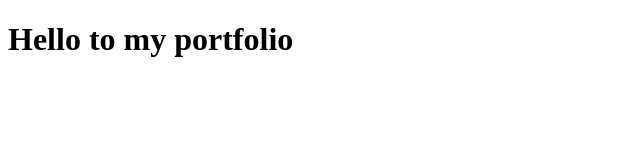
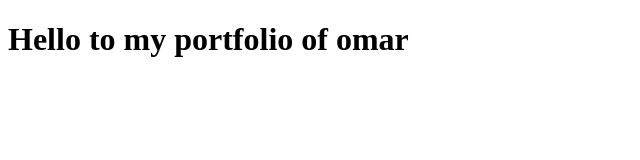
Before and after one commit to OmarMosleh/portfolio-demo, a plain HTML site: page index.html in a window 1280 px wide. Shown: the whole page, without its empty margins (0-640 px from the left). Drawn offline with Linux system fonts and the light colour scheme.

Commit message:
modifing portfolio

```diff
--- a/index.html
+++ b/index.html
@@ -6,6 +6,6 @@
     <title>portfolio</title>
   </head>
   <body>
-    <h1>Hello to my portfolio</h1>
+    <h1>Hello to my portfolio of omar</h1>
   </body>
 </html>
```
